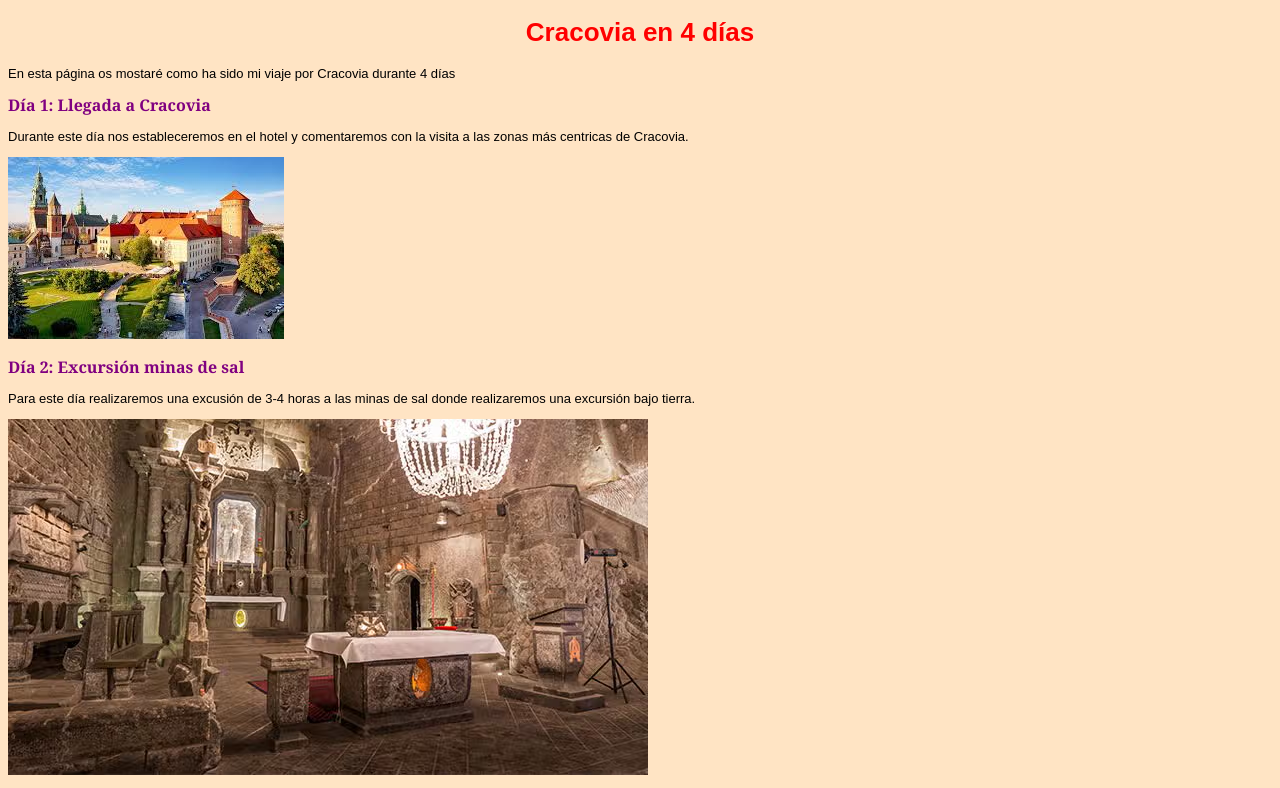
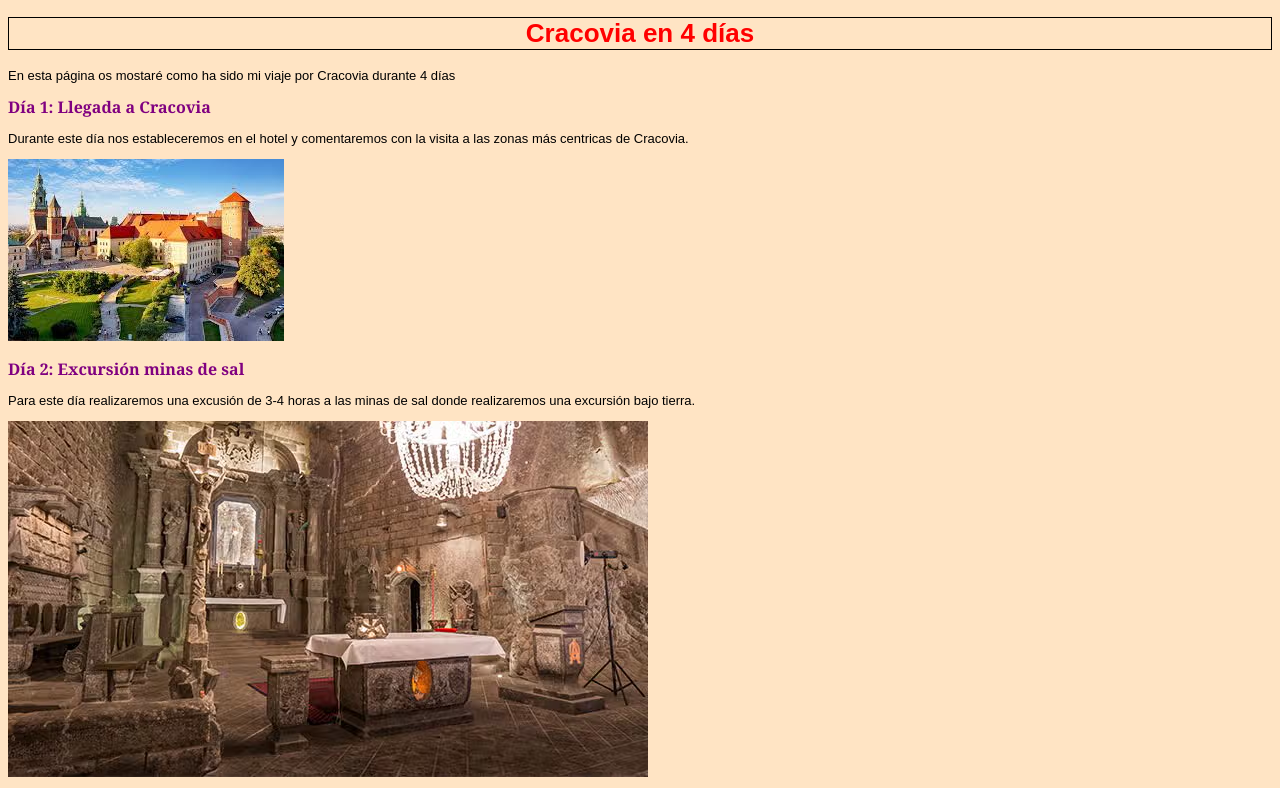
Before and after one commit to ldr2798/Exercise_Unit5_website, a plain HTML site: page index.html in a window 1280 px wide. Shown: the top 788 px of the page. Drawn offline with Linux system fonts and the light colour scheme.

Commit message:
Change border in css

```diff
--- a/styles.css
+++ b/styles.css
@@ -8,6 +8,7 @@ h1 {
     color: red;
     font-size: 200%;
     text-align: center;
+    border: thin solid black;
 }
 
 h2 {
```
